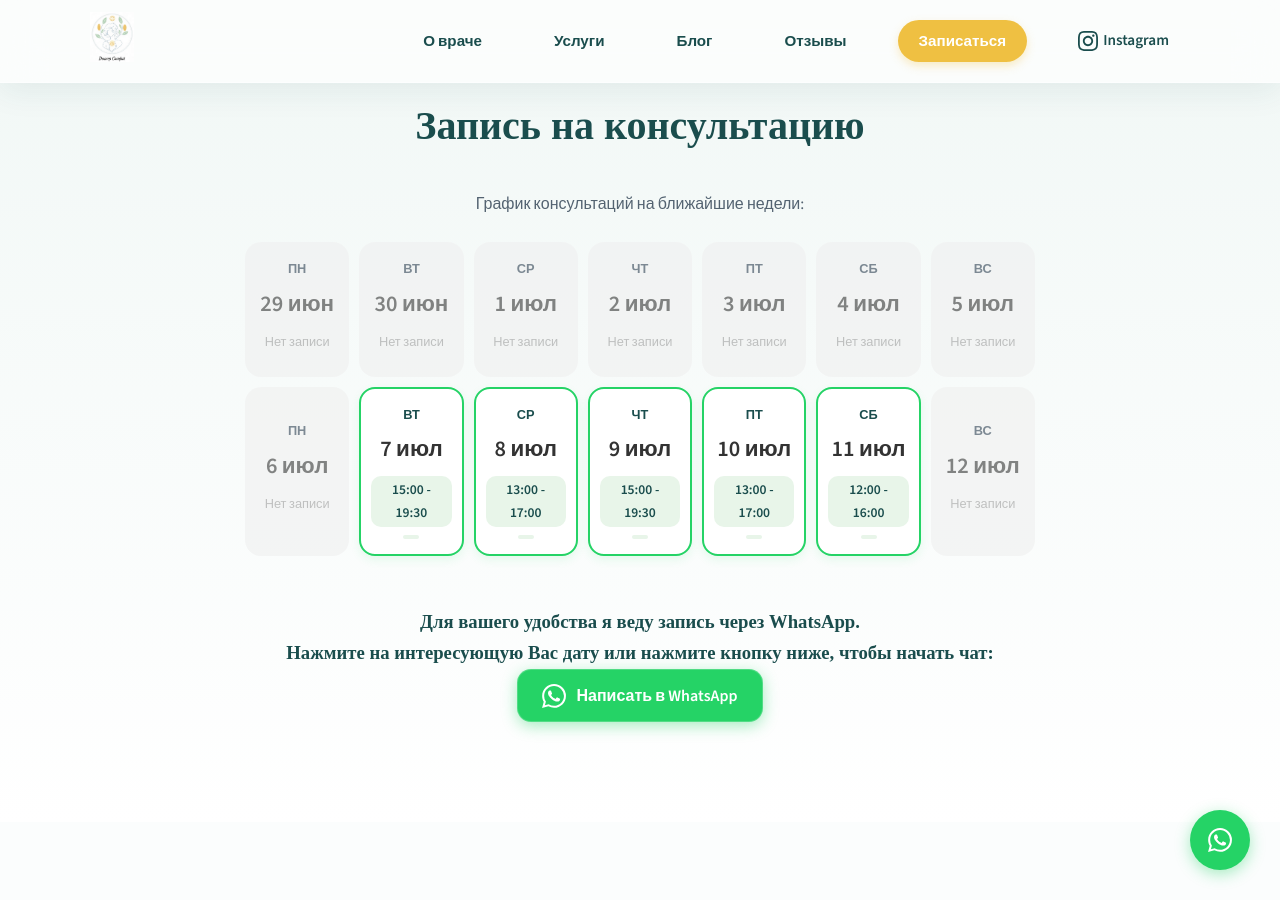
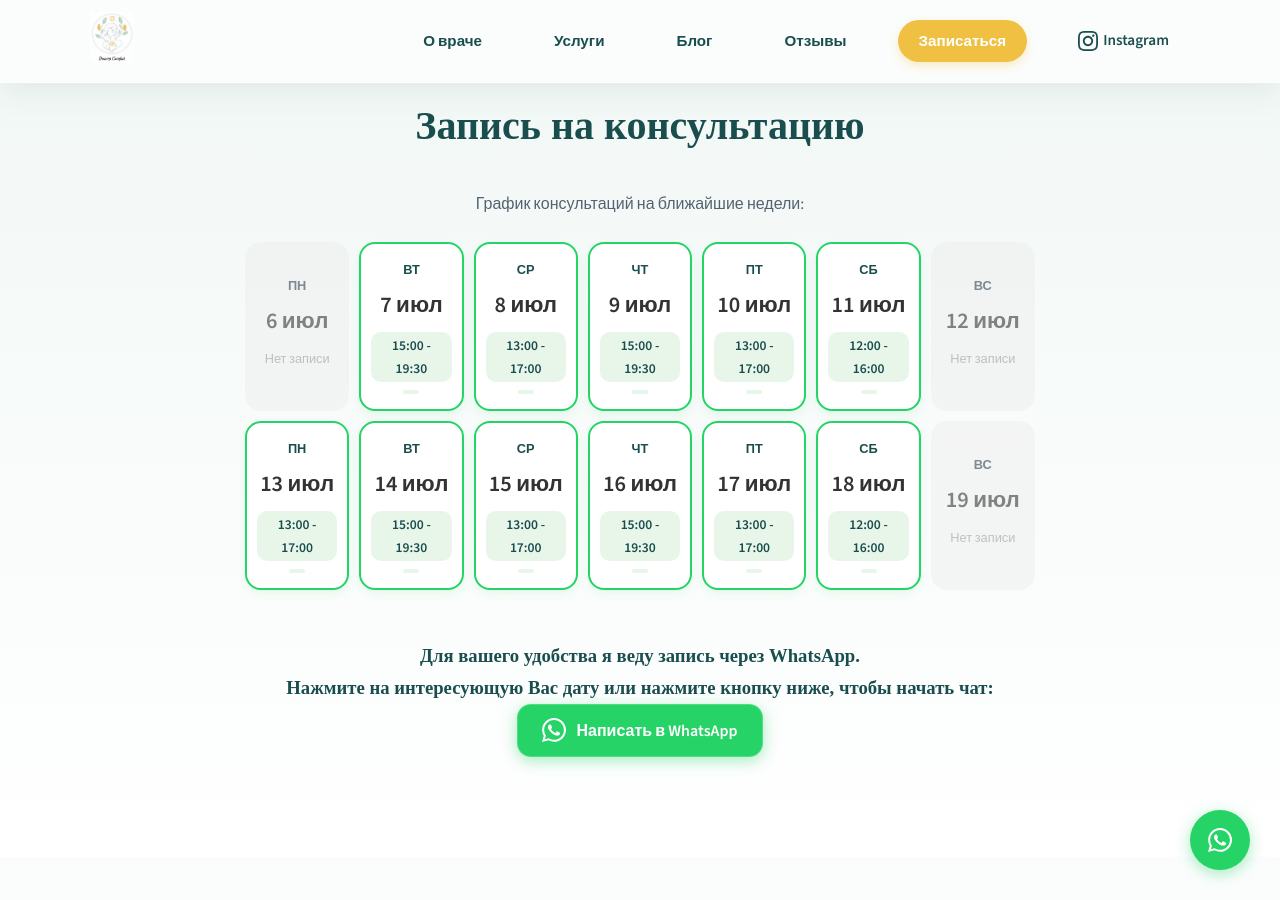
Before and after one commit to gosubv/doctorstafij, a Jekyll site: the page built from index.md, in a window 1280 px wide and 900 px high, scrolled down 7143 px. Built offline with Jekyll 4.4.1, drawn with Linux system fonts in a browser that asks for light colours.

Commit message:
Change booking slots.

```diff
--- a/_data/calendar.yml
+++ b/_data/calendar.yml
@@ -1,31 +1,3 @@
-- date: "2026-06-29"
-  time: "13:00 - 17:00"
-  is_off: false
-  is_online: false
-- date: "2026-06-30"
-  time: "15:00 - 19:30"
-  is_off: false
-  is_online: false
-- date: "2026-07-01"
-  time: "13:00 - 17:00"
-  is_off: false
-  is_online: false
-- date: "2026-07-02"
-  time: "15:00 - 19:30"
-  is_off: false
-  is_online: false
-- date: "2026-07-03"
-  time: "13:00 - 17:00"
-  is_off: false
-  is_online: false
-- date: "2026-07-04"
-  time: "12:00 - 16:00"
-  is_off: false
-  is_online: false
-- date: "2026-07-05"
-  time: ""
-  is_off: true
-  is_online: false
 - date: "2026-07-06"
   time: "13:00 - 17:00"
   is_off: false
@@ -54,3 +26,31 @@
   time: ""
   is_off: true
   is_online: false
+- date: "2026-07-13"
+  time: "13:00 - 17:00"
+  is_off: false
+  is_online: false
+- date: "2026-07-14"
+  time: "15:00 - 19:30"
+  is_off: false
+  is_online: false
+- date: "2026-07-15"
+  time: "13:00 - 17:00"
+  is_off: false
+  is_online: false
+- date: "2026-07-16"
+  time: "15:00 - 19:30"
+  is_off: false
+  is_online: false
+- date: "2026-07-17"
+  time: "13:00 - 17:00"
+  is_off: false
+  is_online: false
+- date: "2026-07-18"
+  time: "12:00 - 16:00"
+  is_off: false
+  is_online: false
+- date: "2026-07-19"
+  time: ""
+  is_off: true
+  is_online: false
```
